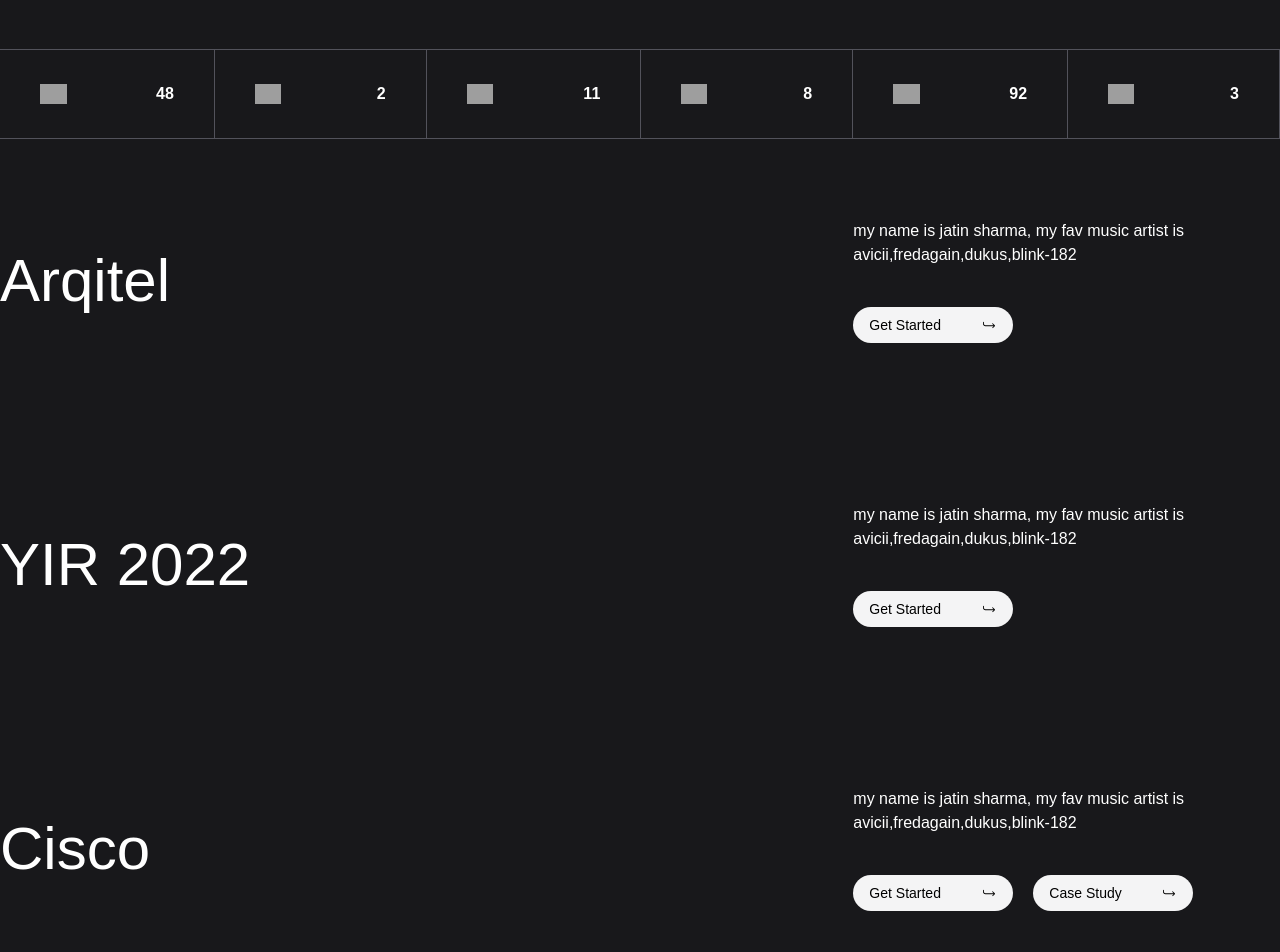
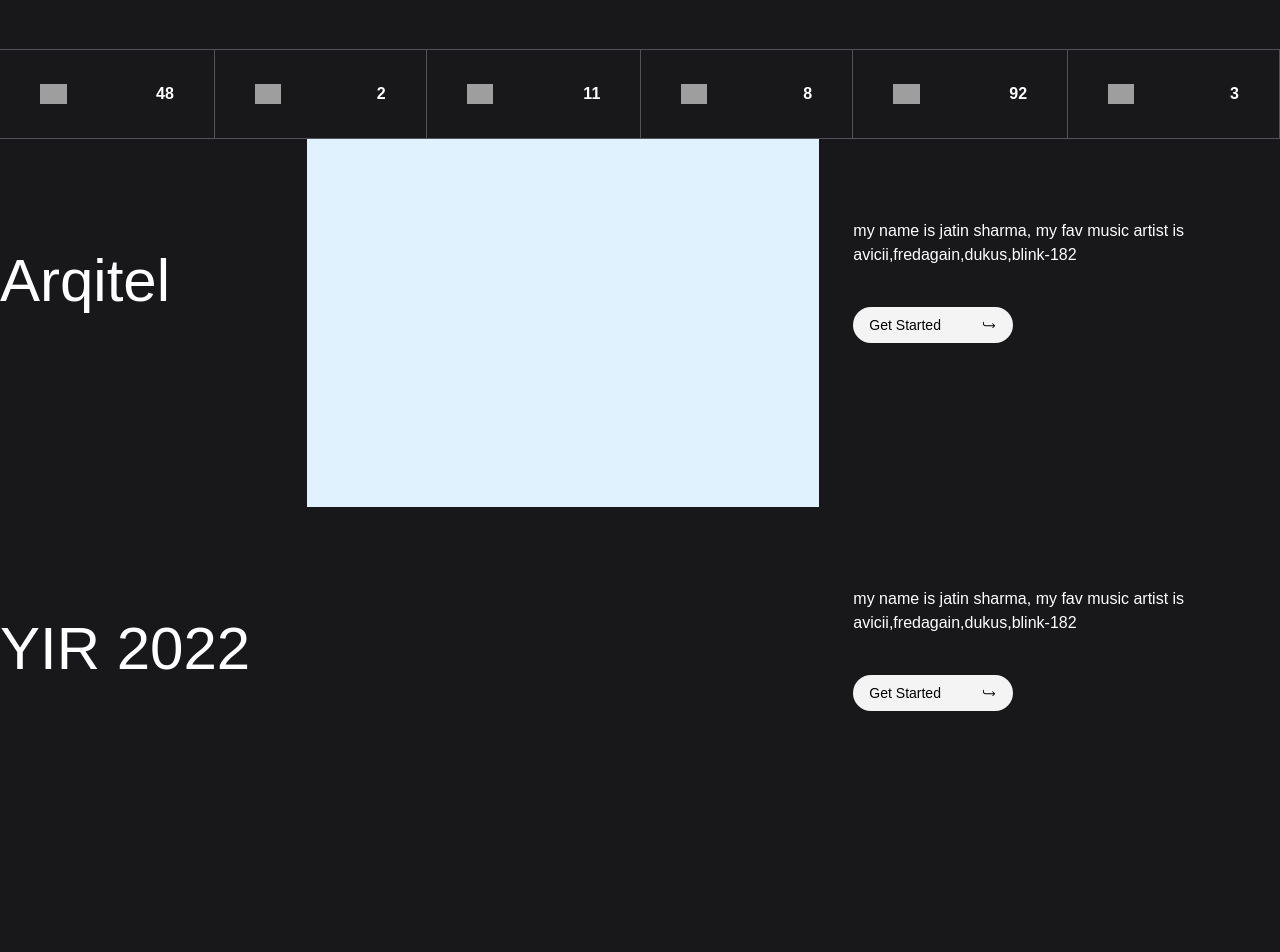
Before and after one commit to Jatin4224/Refokus, a React (Vite) app in the folder refokuss/: page / in a window 1280 px wide. Shown: the part 540-1492 px from the top of the page. Built offline with nearby package versions, Linux system fonts and the light colour scheme; grey boxes are pictures that could not be loaded.

Commit message:
card hover animation

```diff
--- a/refokuss/src/components/Card.jsx
+++ b/refokuss/src/components/Card.jsx
@@ -1,9 +1,13 @@
 import { FaArrowRightLong } from "react-icons/fa6";
-
-const Card = ({ width, start, para, hover }) => {
+import { motion } from "motion/react";
+const Card = ({ width, start, para, hover = "false" }) => {
   return (
-    <div
-      className={`w-1/2 bg-zinc-800 p-5 rounded-lg hover:${hover} ${width} min-h-[30rem] flex flex-col justify-between`}
+    <motion.div
+      whileHover={{
+        backgroundColor: hover === "true" && "bg-purple-500",
+        padding: "25px",
+      }}
+      className={`w-1/2 bg-zinc-800 p-5 rounded-lg ${width} min-h-[30rem] flex flex-col justify-between`}
     >
       <div className="w-full">
         <div className="w-full flex justify-between items-center">
@@ -29,7 +33,7 @@
           </p>
         )}
       </div>
-    </div>
+    </motion.div>
   );
 };
 
--- a/refokuss/src/components/Cards.jsx
+++ b/refokuss/src/components/Cards.jsx
@@ -5,12 +5,7 @@
     <div className="w-full bg-zinc-900">
       <div className="max-w-screen-xl mx-auto py-20 flex gap-3">
         <Card width={"basis-1/3"} start={false} para={true} />
-        <Card
-          width={"basis-2/3"}
-          start={true}
-          para={false}
-          hover={"bg-purple-500"}
-        />
+        <Card width={"basis-2/3"} start={true} para={false} hover="true" />
       </div>
     </div>
   );
--- a/refokuss/src/components/Product.jsx
+++ b/refokuss/src/components/Product.jsx
@@ -2,7 +2,7 @@
 
 const Product = ({ val }) => {
   return (
-    <div className="w-full py-20 text-white">
+    <div className="w-full py-20 text-white h-[23rem]">
       <div className="max-w-screen-xl mx-auto flex items-center justify-between">
         <h1 className="text-6xl capitalize font-medium">{val.title}</h1>
         <div className="dets w-1/3">
--- a/refokuss/src/components/Products.jsx
+++ b/refokuss/src/components/Products.jsx
@@ -1,4 +1,5 @@
 import Product from "./Product";
+import { motion } from "motion/react";
 const Products = () => {
   let products = [
     {
@@ -31,10 +32,17 @@
     },
   ];
   return (
-    <div className="bg-zinc-900">
+    <div className="bg-zinc-900 relative">
       {products.map((val, elem) => (
-        <Product val={val} elem={elem} />
+        <Product val={val} elem={elem} key={elem} />
       ))}
+      <div className="absolute top-0 w-full h-full pointer-events-none">
+        <motion.div className="window absolute w-[32rem] h-[23rem] bg-sky-100 left-[44%] overflow-hidden -translate-x-[50%]">
+          <div className="w-full h-full bg-sky-100"></div>
+          <div className="w-full h-full bg-sky-500"></div>
+          <div className="w-full h-full bg-sky-800"></div>
+        </motion.div>
+      </div>
     </div>
   );
 };
```
